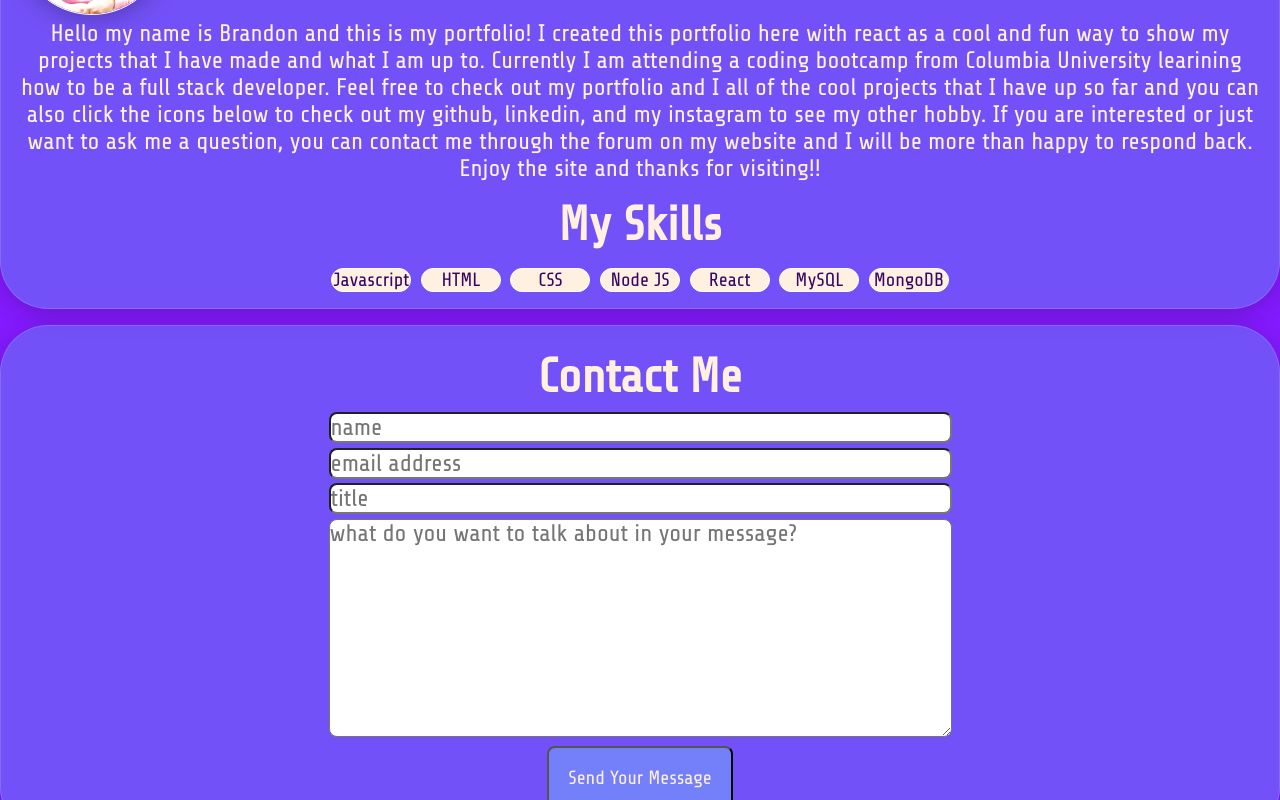
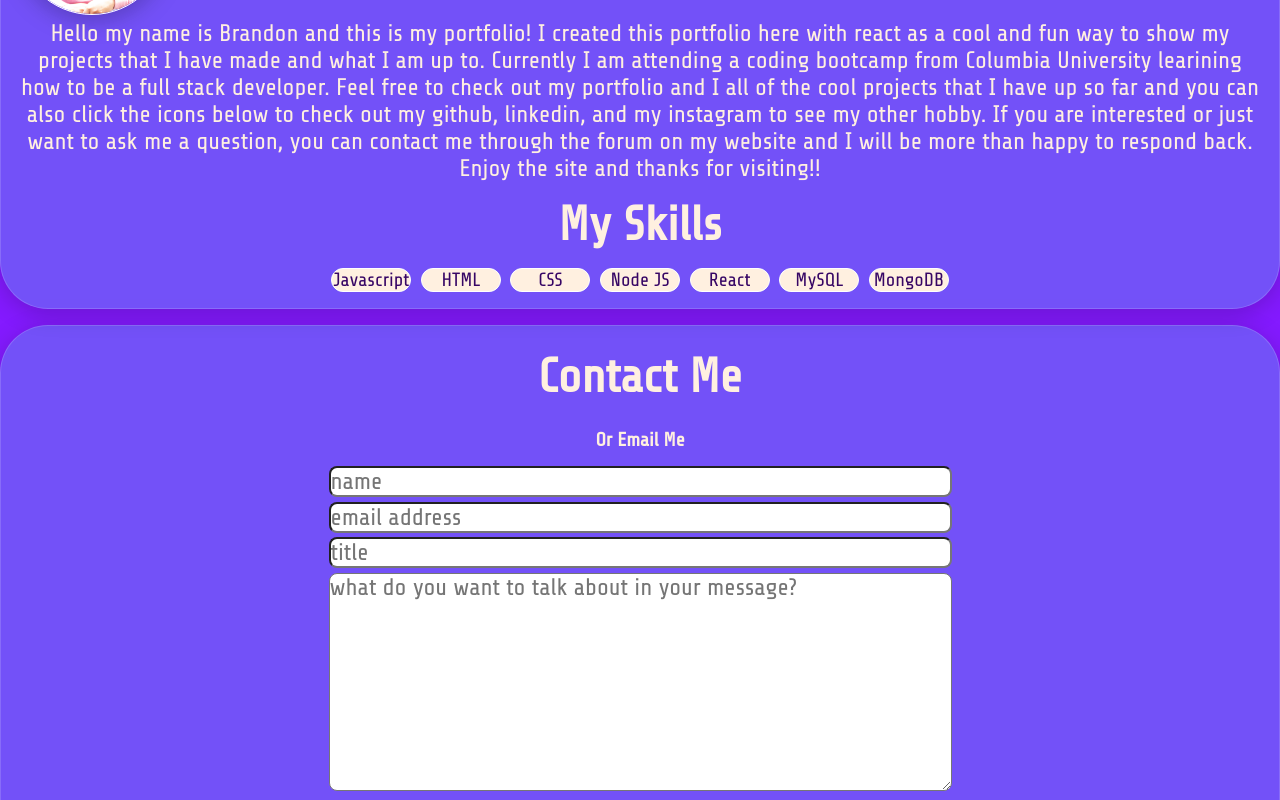
Before and after one commit to 1Clide1/My-react-port, a React (Create React App) app: page / in a window 1280 px wide. Shown: the part 1250-2050 px from the top of the page. Built offline with nearby package versions, Linux system fonts and the light colour scheme; some icons are missing.

Commit message:
added some new css for the contact me section and added a way to email me by clicking the new or email me link that links to my main email

```diff
--- a/src/components/pages/contactMe/contactMe.css
+++ b/src/components/pages/contactMe/contactMe.css
@@ -74,6 +74,12 @@ textarea:invalid[focus="true"],
 input:invalid[focus="true"] {
   border: 2px solid rgb(253, 128, 128);
 }
+.email {
+  flex-wrap: wrap;
+  font-size: var(--font-size-200);
+  color: var(--text-color);
+  text-decoration: none;
+}
 /* this is for the mobile view of the contact form */
 @media screen and (max-width: 573px) {
   .contact-me-container {
--- a/src/components/pages/contactMe/contactMe.js
+++ b/src/components/pages/contactMe/contactMe.js
@@ -15,6 +15,11 @@ function ContactMe() {
     <div className="contact-me-container" id="Contact Me">
       <div className="form-title-container">
         <h2 className="form-title"> Contact Me</h2>
+        <h2 className="form-title ">
+          <a className="email" href="mailto:brandonjustindiaz@yahoo.com">
+            Or Email Me
+          </a>
+        </h2>
       </div>
       <div className="form-container">
         <form onSubmit={sendEmail}>
```
